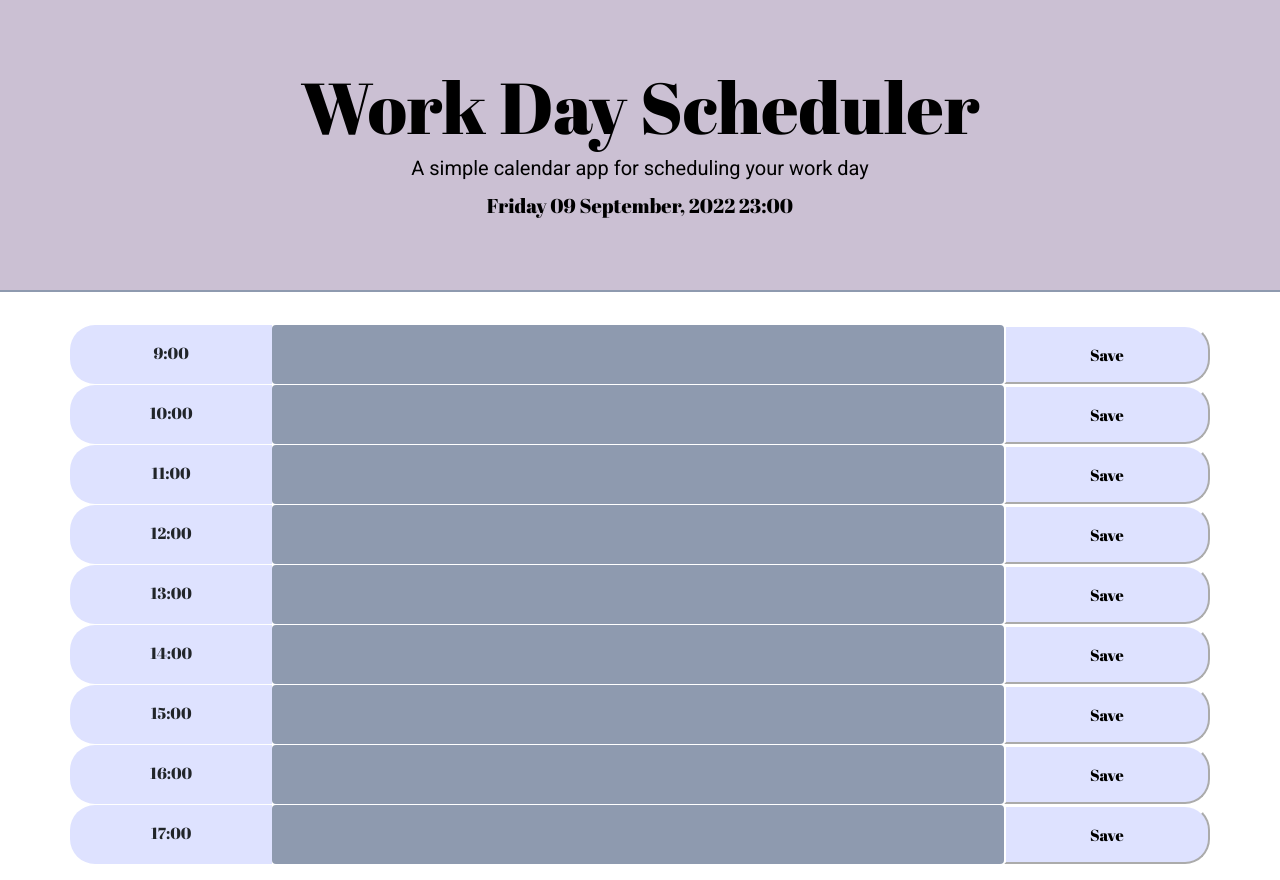
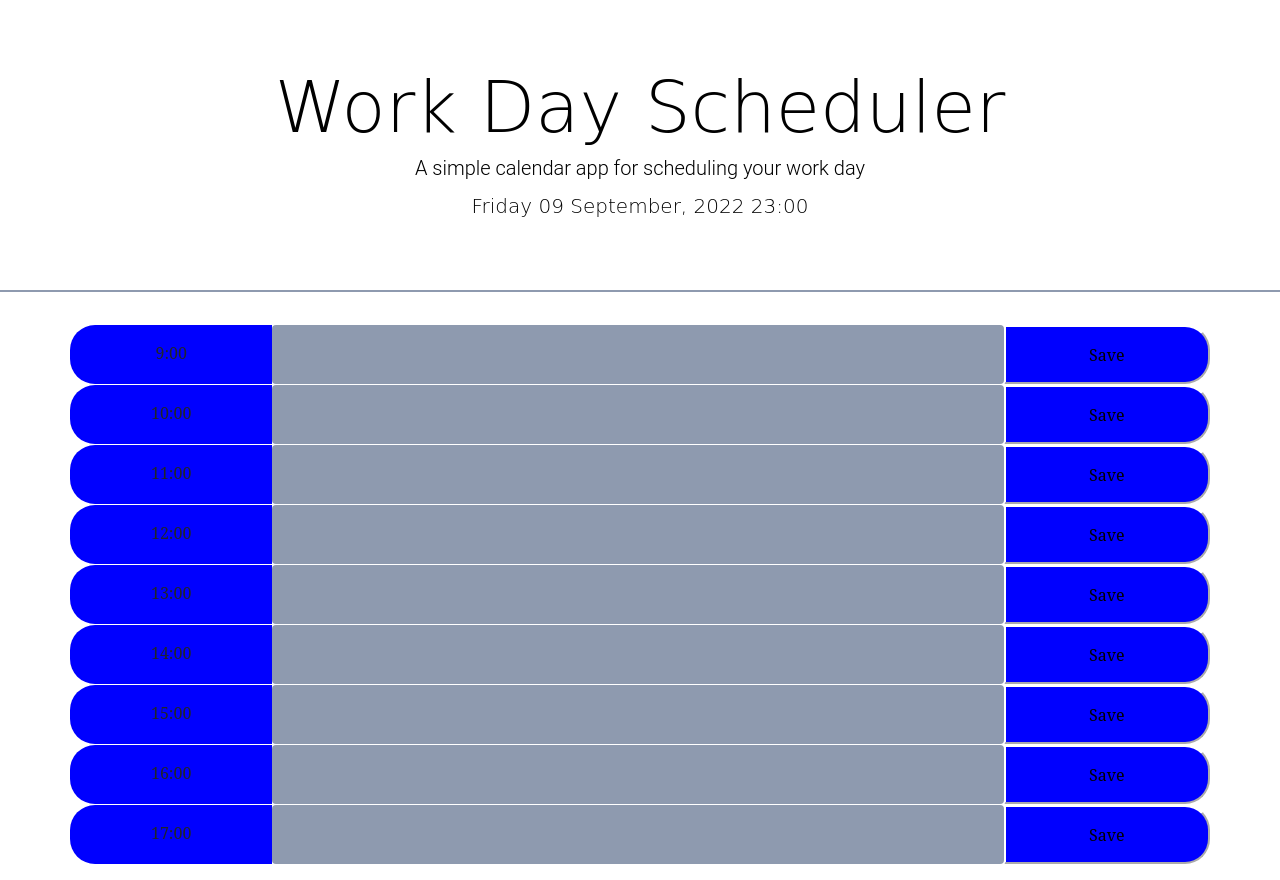
Before and after one commit to Aishaabdi1/Day-Planner, a plain HTML site: page index.html in a window 1280 px wide. Drawn offline with nearby package versions, Linux system fonts and the light colour scheme.

Commit message:
improved styling

```diff
--- a/assets/css/style.css
+++ b/assets/css/style.css
@@ -36,7 +36,7 @@
   /* header styling */
   .jumbotron {
     text-align: center;
-    background-color: var(--lilac);
+    background-color: white;
     color: black;
     border-radius: 0;
     border-bottom: 2px solid var(--grey);
@@ -55,19 +55,19 @@
   }
 
   .present {
-    background-color: var(--lilac);
+    background-color: violet;
   }
 
   .future {
-    background-color: var(--pink);
+    background-color: greenyellow;
   }
 
   /* save button */
   .save {
-    background-color: var(--lavender);
+    background-color:blue;
     border-radius: 0 25px 25px 0;
     border-color: white;
-    font-family: "Abril Fatface", cursive;
+    font-family: "serif";
     flex: 1;
     text-align: center;
   }
@@ -95,8 +95,8 @@
 
   /* hour slots  */
   .time {
-    font-family: "Abril Fatface", cursive;
-    background-color: var(--lavender);
+    font-family: "serif", cursive;
+    background-color:blue;
     border-radius: 25px 0 0 25px;
     text-align: center;
     padding-top: 1.2rem;
--- a/index.html
+++ b/index.html
@@ -10,13 +10,7 @@
       href="https://stackpath.bootstrapcdn.com/bootstrap/4.3.1/css/bootstrap.min.css"
     />
 
-    <!-- Google fonts CDN -->
-    <link rel="preconnect" href="https://fonts.googleapis.com" />
-    <link rel="preconnect" href="https://fonts.gstatic.com" crossorigin />
-    <link
-      href="https://fonts.googleapis.com/css2?family=Abril+Fatface&family=Roboto&display=swap"
-      rel="stylesheet"
-    />
+
 
     <!-- CSS Style sheet -->
     <link rel="stylesheet" href="./assets/css/style.css" />
```
